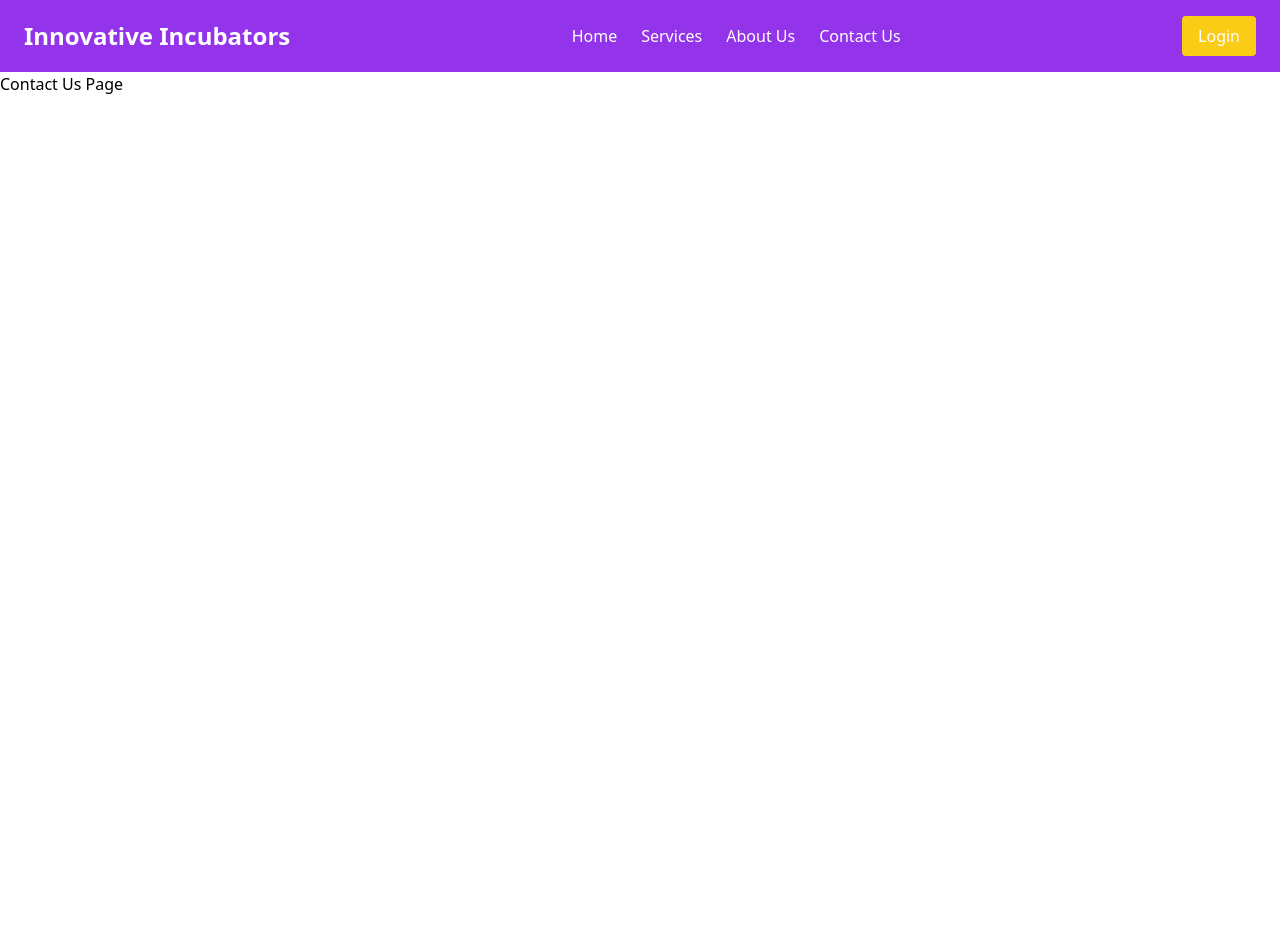
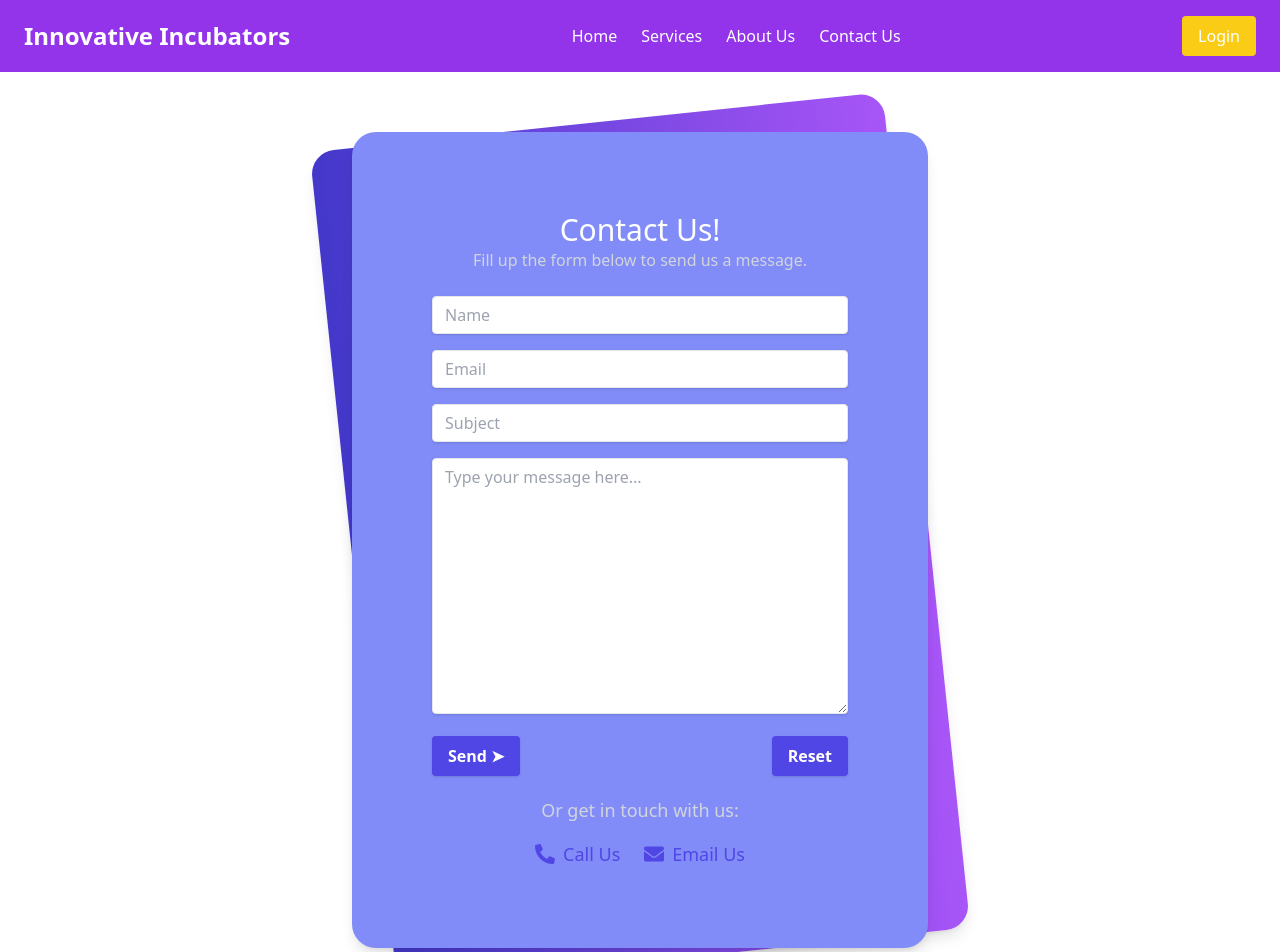
Before and after one commit to devanshag89/Innovative_Incubators, a React (Vite) app in the folder frontend/: page /contact in a window 1280 px wide. Shown: the top 952 px of the page. Before the commit the page ends 800 px from the top, so only its background shows below. Built offline with nearby package versions, Linux system fonts and the light colour scheme.

Commit message:
contactpage

```diff
--- a/frontend/src/App.jsx
+++ b/frontend/src/App.jsx
@@ -12,6 +12,7 @@
 import AcademicAssessmentForm from './Components/Form/form'; // Ensure the path is correct
 import Form from './Components/Form/form'
 import Quiz from './components/career/careerQuestion'
+import ContactUs from "./Components/ContactUs";
 
 function App() {
   return (
@@ -22,7 +23,7 @@
           <Route path="/" element={<Home />} />
           <Route path="/services" element={<h1>Services Page</h1>} />
           <Route path="/about" element={<AboutUs />} />
-          <Route path="/contact" element={<h1>Contact Us Page</h1>} />
+          <Route path="/contact" element={<ContactUs/>} />
           <Route path="/form" element={<AcademicAssessmentForm />} />
           <Route path="/signup" element={<Signup />} />
           <Route path="/login" element={<Login />} />
--- /dev/null
+++ b/frontend/src/Components/ContactUs.jsx
@@ -0,0 +1,114 @@
+/* eslint-disable no-unused-vars */
+import React, { useState } from 'react';
+import { FaPhoneAlt, FaEnvelope } from 'react-icons/fa';
+
+const ContactUs = () => {
+  const [formData, setFormData] = useState({
+    name: '',
+    email: '',
+    subject: '',
+    message: '',
+  });
+
+  const handleChange = (e) => {
+    const { name, value } = e.target;
+    setFormData((prevData) => ({
+      ...prevData,
+      [name]: value,
+    }));
+  };
+
+  const handleSubmit = (e) => {
+    e.preventDefault();
+    // Handle form submission logic (e.g., send data to a server or email)
+    console.log('Form Submitted:', formData);
+  };
+
+  return (
+    <div className="min-h-screen bg-white-800 py-6 flex flex-col justify-center sm:py-12">
+      <div className="relative py-3 sm:max-w-xl sm:mx-auto">
+        <div className="absolute inset-0 bg-gradient-to-r from-indigo-700 to-purple-500 shadow-lg transform -skew-y-6 sm:skew-y-0 sm:-rotate-6 sm:rounded-3xl"></div>
+        <div className="text-white relative px-4 py-10 bg-indigo-400 shadow-lg sm:rounded-3xl sm:p-20">
+          <div className="text-center pb-6">
+            <h1 className="text-3xl">Contact Us!</h1>
+            <p className="text-gray-300">Fill up the form below to send us a message.</p>
+          </div>
+
+          <form onSubmit={handleSubmit}>
+            <input
+              className="shadow mb-4 appearance-none border rounded w-full py-2 px-3 text-gray-700 leading-tight focus:outline-none focus:shadow-outline"
+              type="text"
+              placeholder="Name"
+              name="name"
+              value={formData.name}
+              onChange={handleChange}
+              required
+            />
+            <input
+              className="shadow mb-4 appearance-none border rounded w-full py-2 px-3 text-gray-700 leading-tight focus:outline-none focus:shadow-outline"
+              type="email"
+              placeholder="Email"
+              name="email"
+              value={formData.email}
+              onChange={handleChange}
+              required
+            />
+            <input
+              className="shadow mb-4 appearance-none border rounded w-full py-2 px-3 text-gray-700 leading-tight focus:outline-none focus:shadow-outline"
+              type="text"
+              placeholder="Subject"
+              name="subject"
+              value={formData.subject}
+              onChange={handleChange}
+              required
+            />
+            <textarea
+              className="shadow mb-4 min-h-0 appearance-none border rounded h-64 w-full py-2 px-3 text-gray-700 leading-tight focus:outline-none focus:shadow-outline"
+              placeholder="Type your message here..."
+              name="message"
+              value={formData.message}
+              onChange={handleChange}
+              required
+            ></textarea>
+
+            <div className="flex justify-between">
+              <input
+                className="shadow bg-indigo-600 hover:bg-indigo-700 text-white font-bold py-2 px-4 rounded focus:outline-none focus:shadow-outline"
+                type="submit"
+                value="Send ➤"
+              />
+              <input
+                className="shadow bg-indigo-600 hover:bg-indigo-700 text-white font-bold py-2 px-4 rounded focus:outline-none focus:shadow-outline"
+                type="reset"
+                value="Reset"
+              />
+            </div>
+          </form>
+
+          {/* Contact Links with Icons */}
+          <div className="mt-5 text-center text-gray-300">
+            <p className="text-lg">Or get in touch with us:</p>
+            <div className="flex justify-center space-x-6 mt-4">
+              <a
+                href="tel:+1234567890"
+                className="flex items-center space-x-2 text-indigo-600 hover:text-indigo-800 hover:scale-105 transition-transform duration-300"
+              >
+                <FaPhoneAlt className="text-xl" />
+                <span className="text-lg">Call Us</span>
+              </a>
+              <a
+                href="mailto:info@example.com"
+                className="flex items-center space-x-2 text-indigo-600 hover:text-indigo-800 hover:scale-105 transition-transform duration-300"
+              >
+                <FaEnvelope className="text-xl" />
+                <span className="text-lg">Email Us</span>
+              </a>
+            </div>
+          </div>
+        </div>
+      </div>
+    </div>
+  );
+};
+
+export default ContactUs;
```
